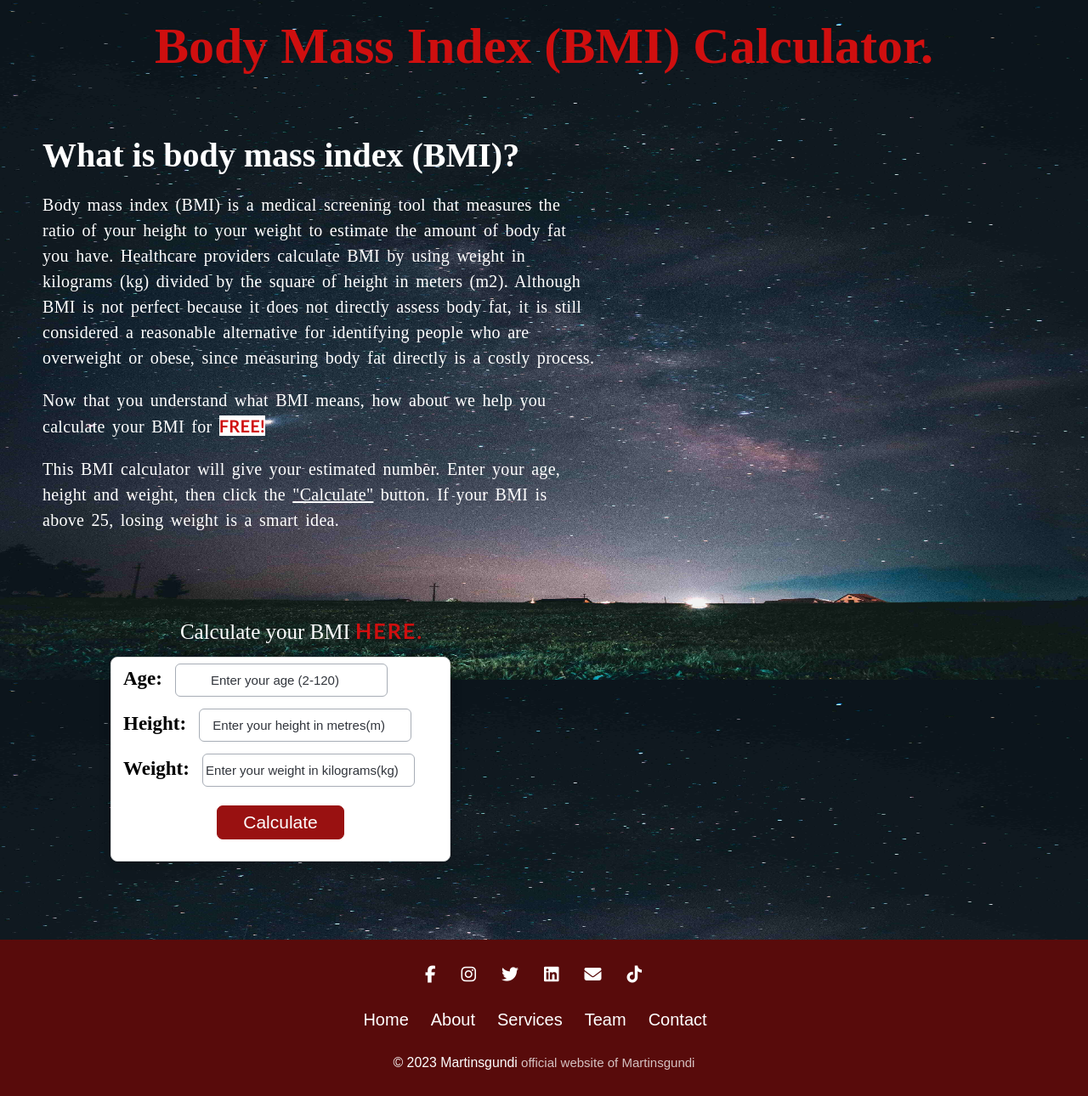
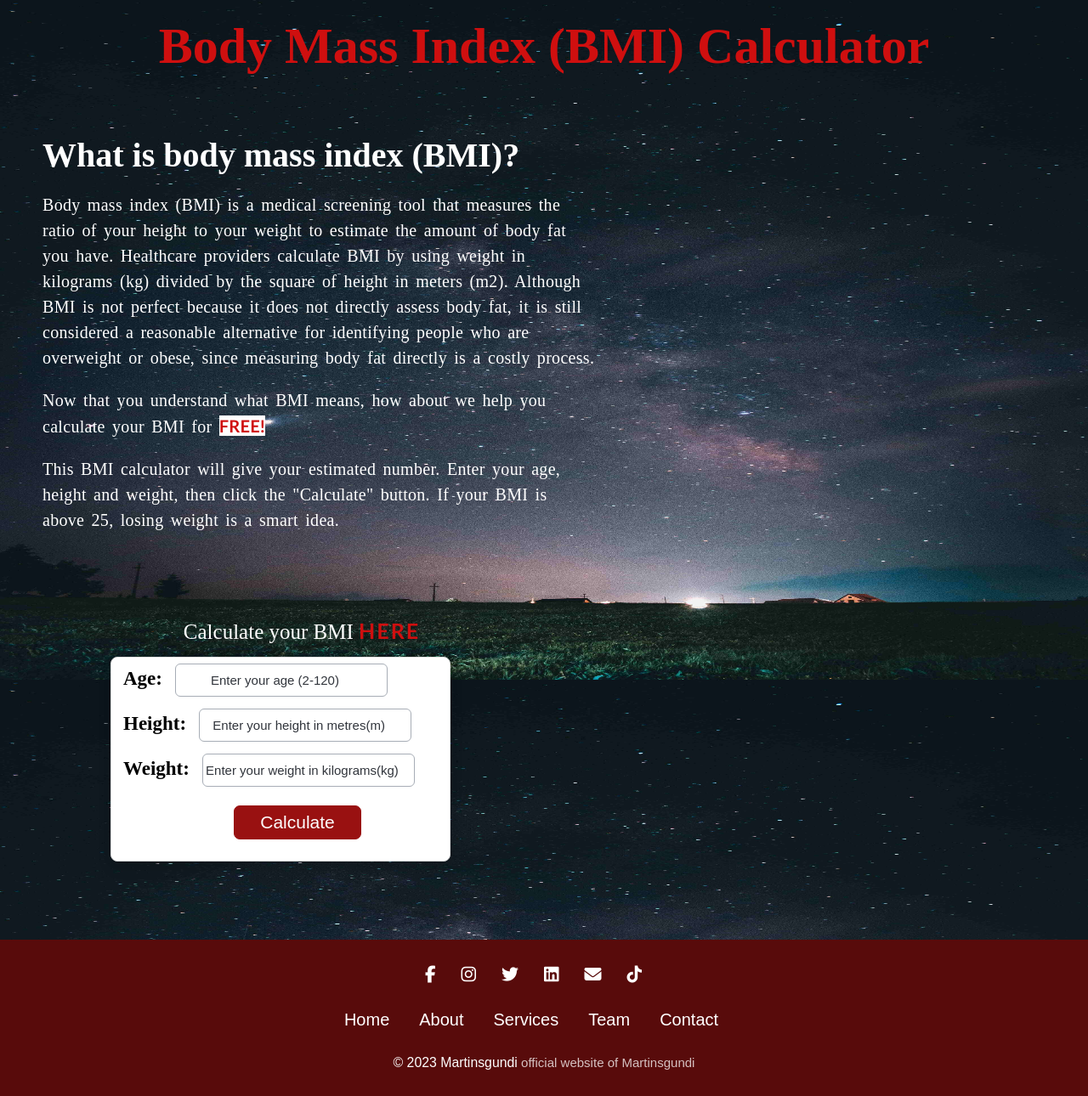
Before and after one commit to Martinsgundi/B.M.I-Calculator, a plain HTML site: page index.html in a window 1280 px wide. Shown: the whole page at 85% size. Drawn offline with Linux system fonts and the light colour scheme.

Commit message:
Responsiveness

```diff
--- a/css/style.css
+++ b/css/style.css
@@ -128,6 +128,7 @@ header {
     font-size: 21px;
     border-radius: 7px;
     padding: 7px 0;
+    margin-left: 20px;
     cursor: pointer;
 }
 
@@ -139,7 +140,7 @@ header {
 .btn {
     width: 150px;
     margin: 0 auto;
-    padding: 15px 0 25px ;
+    padding: 15px 0 25px;
 }
 
 .right-content > p {
@@ -176,7 +177,6 @@ i {
 
 .footer-links, .copyright {
     margin: 0 auto;
-    width: 470px;
     padding-bottom: 30px;
     text-align: center;
     text-underline-offset: .25rem;
@@ -221,7 +221,7 @@ i {
 .footer-links > a {
     text-decoration: none;
     font-size: 20px;
-    margin-right: 21px;
+    margin-right: 30px;
     font-family: Nunito,Arial,sans-serif;
     color: #ffffff;
     outline: 0;
@@ -294,6 +294,7 @@ i {
         width: 100%;
         padding-left: 20px;
         padding-right: 20px;
+        padding-top: 60px;
     }
 
     .left-content > span {
@@ -313,6 +314,10 @@ i {
         width: 370px;
     }
 
+    .right-content > form  > .input-card > input {
+        width: 237px;
+    }
+
     .right-content > .calc-header > span {
         text-align: center;
     }
@@ -327,6 +332,7 @@ i {
 
     .footer-links > a {
         font-size: 17px;
+        margin-right: 15px;
     }
 
     .social-media-icons, .footer-links, .copyright {
--- a/index.html
+++ b/index.html
@@ -13,7 +13,7 @@
 
     <!-- HEADER (PAGE TITLE) -->
     <header class="container">
-       Body Mass Index (BMI) Calculator.
+       Body Mass Index (BMI) Calculator
     </header>
 
     <div class="main-container">
@@ -36,14 +36,14 @@
 
             <p class="third-p">
                 This BMI calculator will give your estimated number. Enter your age, height and weight, then
-                click the <u>"Calculate"</u>  button. If your BMI is above 25, losing weight is a smart idea.
+                click the "Calculate" button. If your BMI is above 25, losing weight is a smart idea.
             </p>
         </div>
 
         <!-- BMI CALCULATOR CONTAINER -->
         <div class="right-content container">
             <div class="calc-header">
-                Calculate your BMI <span>HERE.</span>
+                Calculate your BMI <span>HERE</span>
             </div>
 
             <!-- CALCULATOR -->
```
